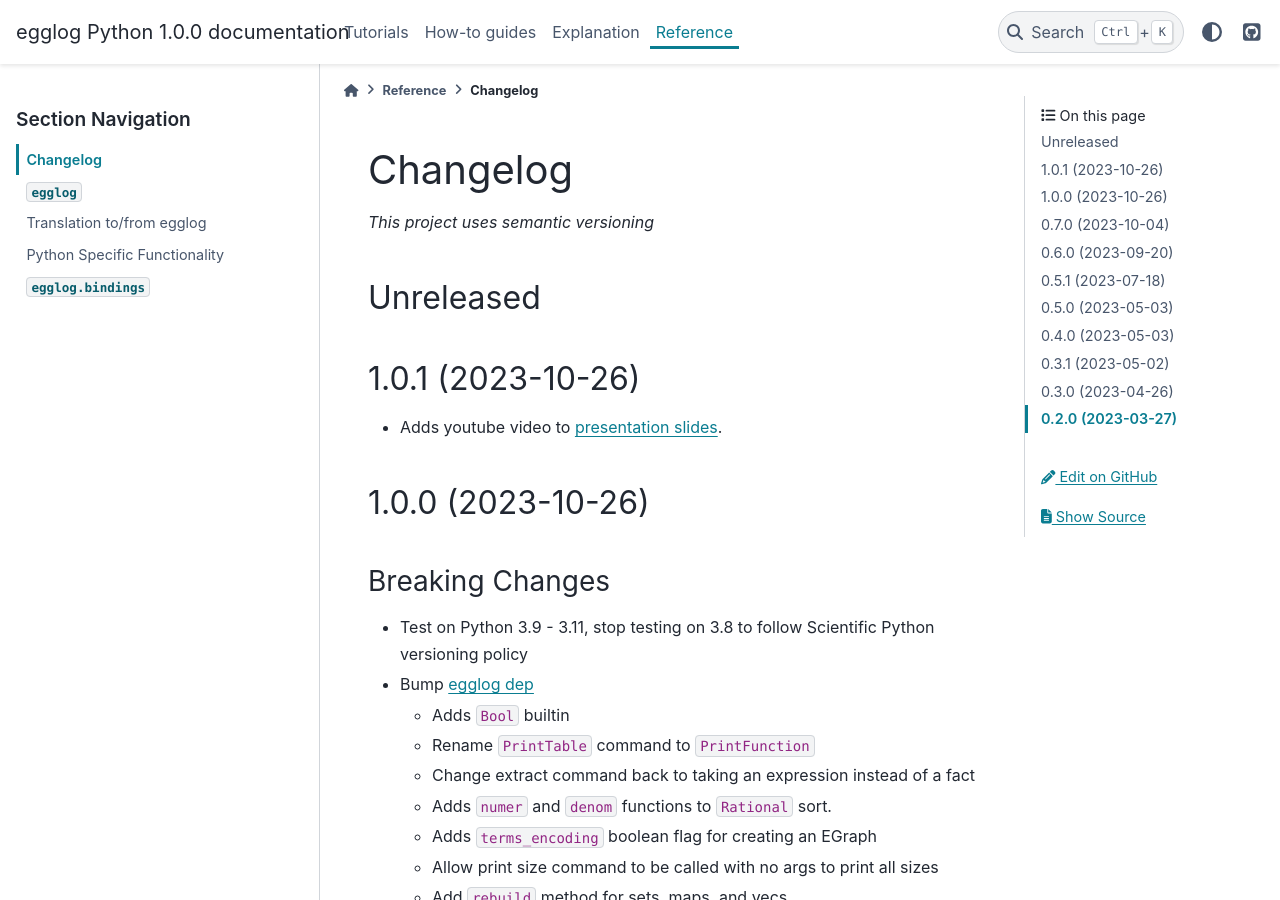
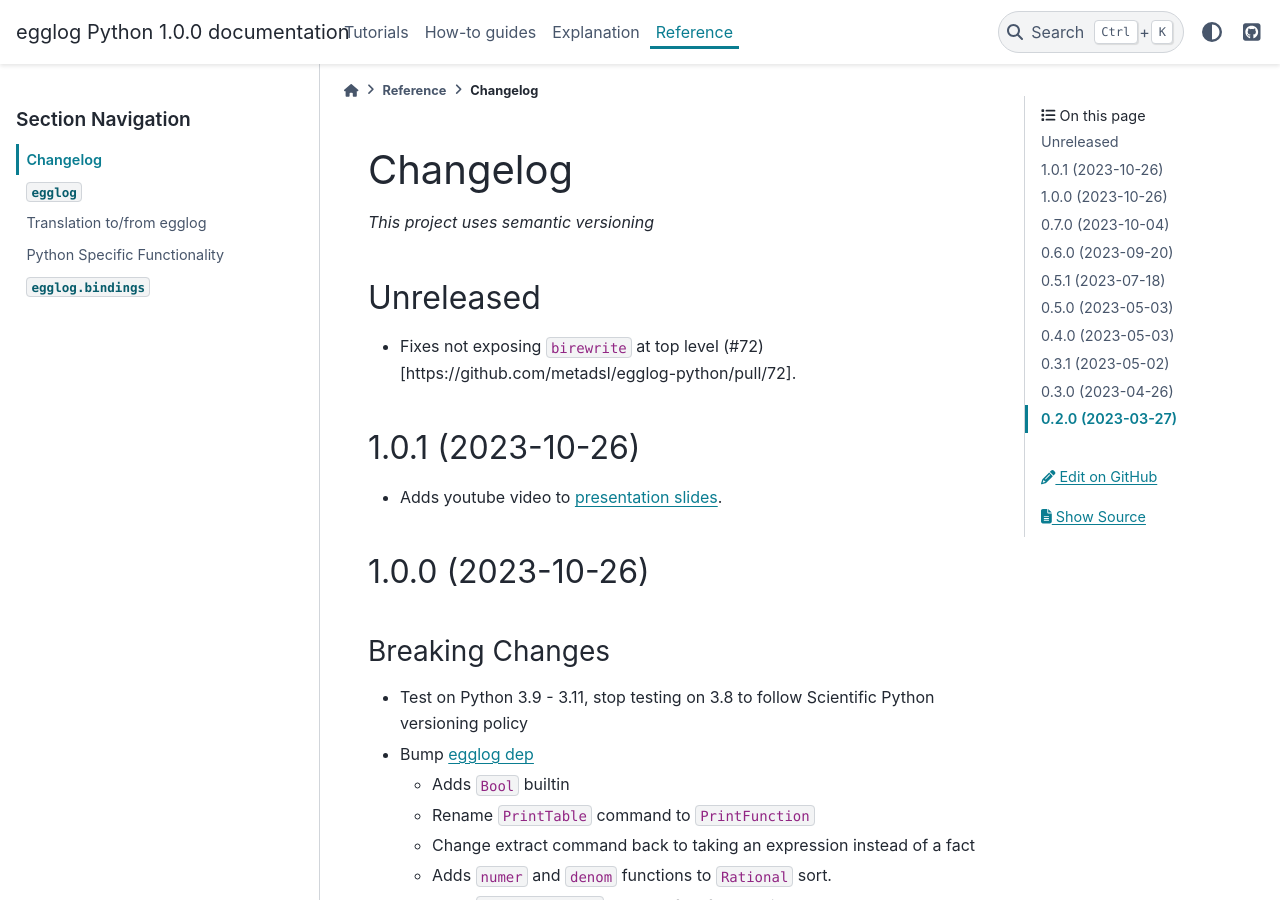
Before and after one commit to egraphs-good/egglog-python, a Sphinx documentation site: the page built from docs/changelog.md, in a window 1280 px wide and 900 px high. Built offline with Sphinx 7.4.7 and the PyData theme 0.15.4, drawn with Linux system fonts in a browser that asks for light colours; pages that are not in the unit, such as notebooks, are missing from menus; the version number is read from the project's files by our own code.

Commit message:
Update changelog.md

```diff
--- a/docs/changelog.md
+++ b/docs/changelog.md
@@ -3,6 +3,8 @@
 _This project uses semantic versioning_
 
 ## Unreleased
+
+- Fixes not exposing `birewrite` at top level (#72)[https://github.com/metadsl/egglog-python/pull/72].
 
 ## 1.0.1 (2023-10-26)
 
```
